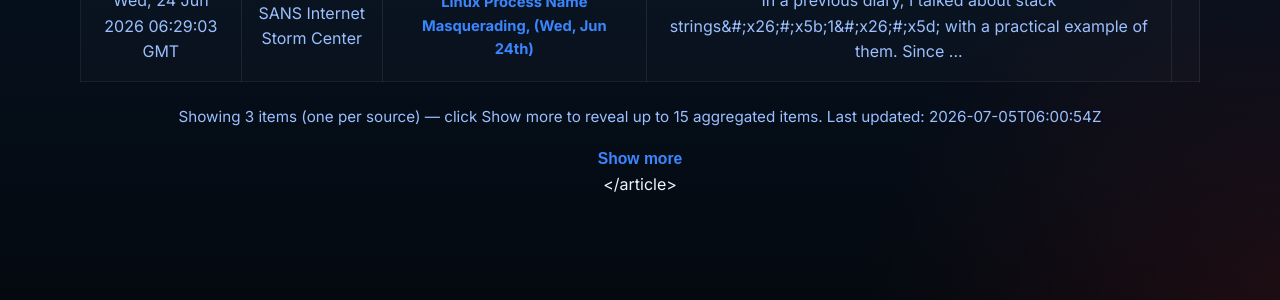
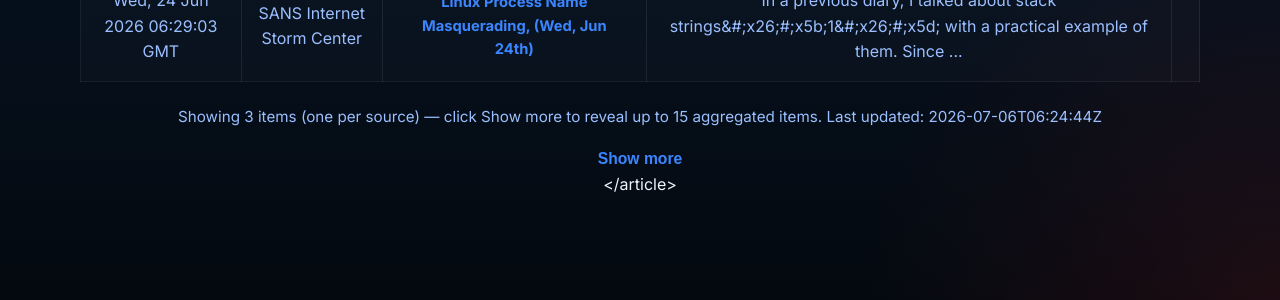
Before and after one commit to bytepo1arbear/cybersecurityblog, a Jekyll site: the page built from threats.md, in a window 1280 px wide. Shown: the part 1326-1626 px from the top of the page. Built offline with Jekyll 4.4.1, drawn with Linux system fonts in a browser that asks for light colours; a style sheet for code colours, icons or effects is not loaded.

Commit message:
chore: update threat feeds

```diff
--- a/_data/threats.yml
+++ b/_data/threats.yml
@@ -1,4 +1,4 @@
-last_updated: '2026-07-05T06:00:54Z'
+last_updated: '2026-07-06T06:24:44Z'
 count: 100
 items:
 - title: MediaArea heap-based buffer overflow vulnerabilities
@@ -162,7 +162,7 @@ items:
     research and development have shifted the risk horizon," Mark Russinovich, chief
     technology officer of Microsoft Azure, said. "We believe
   source: The Hacker News
-- title: When Too Much Security Data Became the Risk
+- title: When Too Much Security Data Becomes the Risk
   link: https://www.darkreading.com/cyber-risk/too-much-security-data-risk
   published: Wed, 01 Jul 2026 15:44:41 GMT
   summary: Rapid growth turned routine firewall logs into a security and budget liability.
```
